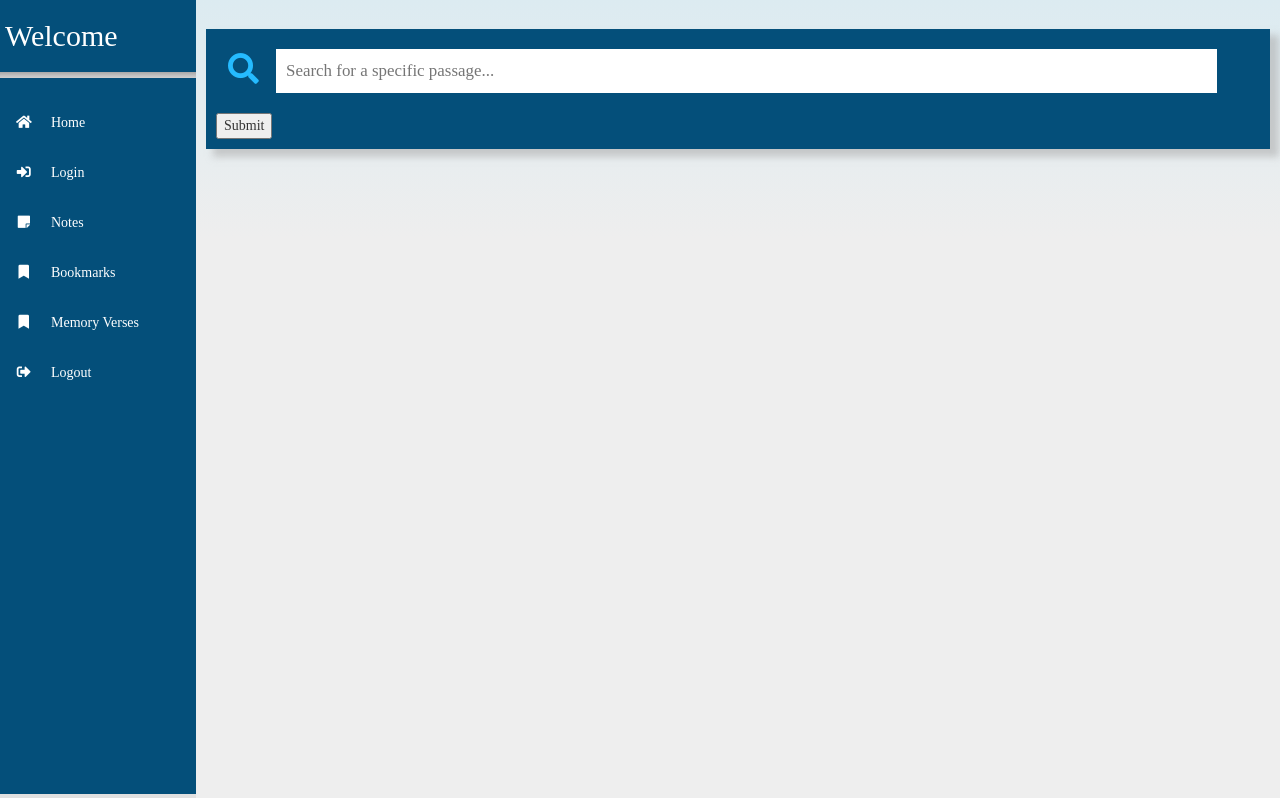
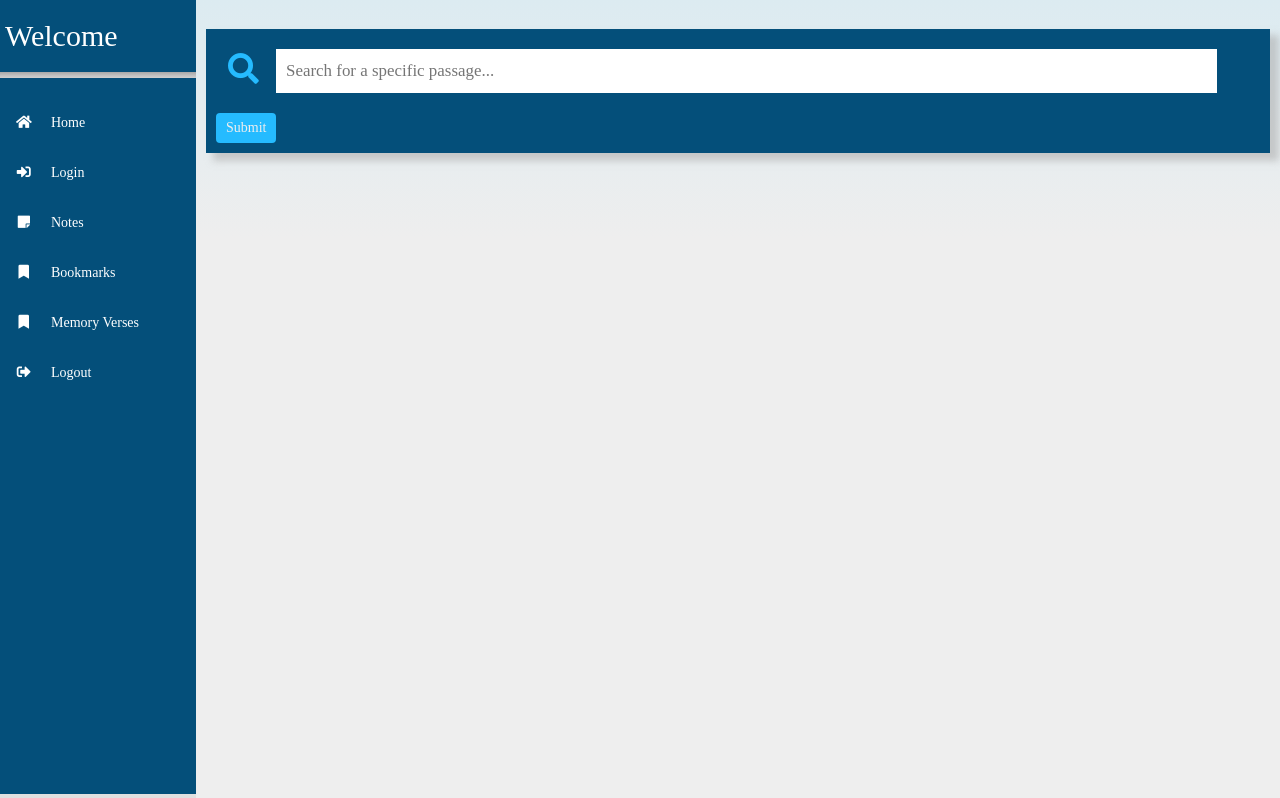
Before and after one commit to jyan500/Digital-Bible-Platform-v2, a Flask app: template templates/memory_verse.html in a window 1280 px wide. Shown: the part 481-1279 px from the top of the page. Run offline with Flask 2, Linux system fonts and the light colour scheme; the template is opened without the code that fills it, so the values that code supplies are empty; some libraries are stand-ins or nearby versions.

Commit message:
dbt v2 added global styling to submit button class in shared.css

```diff
--- a/static/memory_verse.css
+++ b/static/memory_verse.css
@@ -33,6 +33,11 @@
 .submit-button{
 	display: inline-block;
 	margin: 10px;
+	padding: 5px 10px 5px 10px;
+	border: 0;
+	color: var(--background);
+	border-radius: 4px;
+	background: var(--hover);
 }
 .save-checkbox{
 	display: inline-block;
--- a/static/shared.css
+++ b/static/shared.css
@@ -80,6 +80,16 @@ body {
 
 }
 
+.submit-button{
+	display: inline-block;
+	padding: 5px 10px 5px 10px;
+	margin: 0;
+	border: 0;
+	color: var(--background);
+	border-radius: 4px;
+	background: var(--hover);
+}
+
 .success{
 	/* lime green */
 	background-color: var(--lime-green);
```
Also changed, not shown: templates/layout.html (+5 -5 lines).
